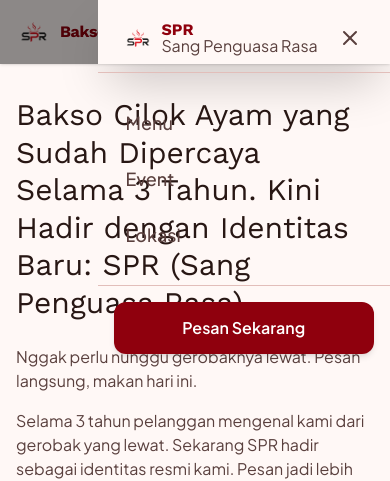
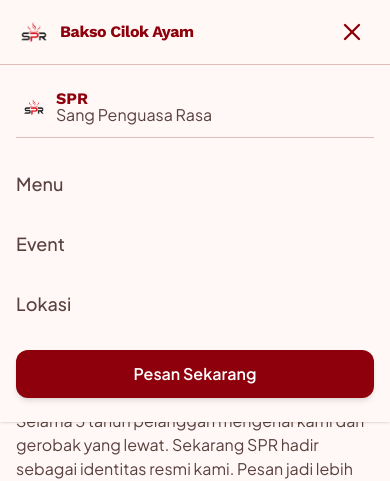
Before and after one commit to wisnuwrdh/penguasarasa, a Next.js app: page / in a window 390 px wide. Both pictures are taken after a click on the button "Buka menu". Shown: the top 481 px of the page. Built offline with nearby package versions, Linux system fonts and the light colour scheme.

Commit message:
Revert mobile nav to full-width dropdown panel

```diff
--- a/src/components/Navbar.tsx
+++ b/src/components/Navbar.tsx
@@ -78,29 +78,15 @@
 
       {mobileOpen && (
         <div
-          className="fixed inset-0 z-40 md:hidden"
-          onClick={handleNavClick}
-          aria-hidden="true"
+          id="mobile-menu"
+          className="md:hidden bg-surface border-t border-outline-variant px-4 py-6 flex flex-col gap-4"
         >
-          <div className="absolute inset-0 bg-black/45 transition-opacity duration-300" />
-        </div>
-      )}
-
-      <div
-        id="mobile-menu"
-        className={`fixed top-0 right-0 z-50 h-full shadow-2xl md:hidden transform transition-transform duration-300 ${
-          mobileOpen ? 'translate-x-0' : 'translate-x-full'
-        }`}
-        style={{ width: 'clamp(280px, 75vw, 480px)', backgroundColor: '#fff8f6' }}
-      >
-        <div className="flex flex-col h-full">
-          <div className="flex items-center justify-between px-6 pt-5 pb-4 border-b border-outline-variant">
-            <div className="flex items-center gap-2">
+          <div className="flex items-center gap-2 px-1 pb-3 border-b border-outline-variant mb-2">
             <Image
               src="/logospr.png"
               alt="Logo SPR"
-                width={32}
-                height={32}
+              width={28}
+              height={28}
               className="object-contain"
             />
             <div className="flex flex-col leading-tight">
@@ -112,41 +98,27 @@
               </span>
             </div>
           </div>
-            <button
-              onClick={handleNavClick}
-              className="text-on-surface-variant p-1"
-              aria-label="Tutup menu"
-            >
-              <X size={24} />
-            </button>
-          </div>
-
-          <nav className="flex-1 flex flex-col gap-1 px-4 py-6">
           {navLinks.map((link) => (
             <a
               key={link.href}
               href={link.href}
               onClick={handleNavClick}
-                className="text-on-surface-variant font-medium text-lg py-3 px-3 rounded-xl hover:bg-surface-variant hover:text-primary transition-colors"
+              className="text-on-surface-variant font-medium text-lg py-2 hover:text-primary transition-colors"
             >
               {link.label}
             </a>
           ))}
-          </nav>
-
-          <div className="px-4 pb-8 pt-4 border-t border-outline-variant">
           <a
             href={waLink('Halo SPR, saya mau pesan sekarang')}
             target="_blank"
             rel="noopener noreferrer"
             onClick={handleNavClick}
-              className="block w-full text-center bg-primary text-on-primary whitespace-nowrap px-6 py-3.5 rounded-xl font-semibold hover:opacity-90 transition-all active:scale-95 shadow-md"
+            className="bg-primary text-on-primary text-center whitespace-nowrap px-6 py-3 rounded-xl font-semibold hover:opacity-90 transition-all active:scale-95 shadow-md mt-2"
           >
             Pesan Sekarang
           </a>
         </div>
-        </div>
-      </div>
+      )}
     </header>
   )
 }
```
Lines whose indentation alone changed are shown as unchanged.
